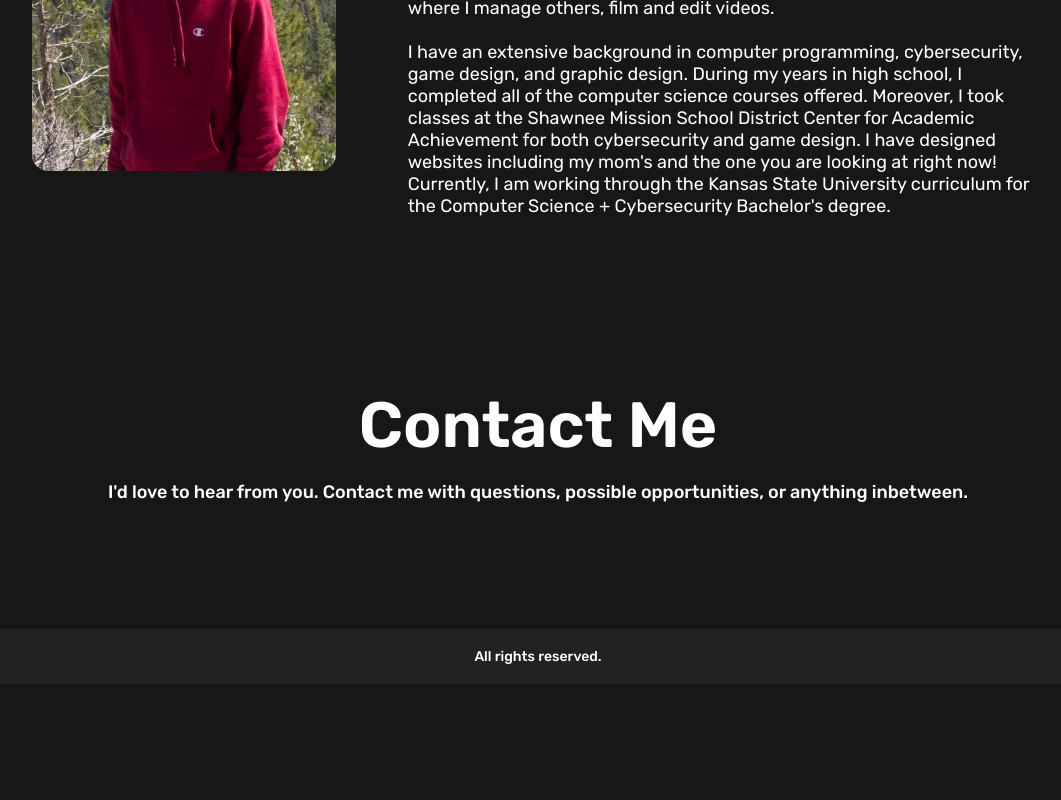
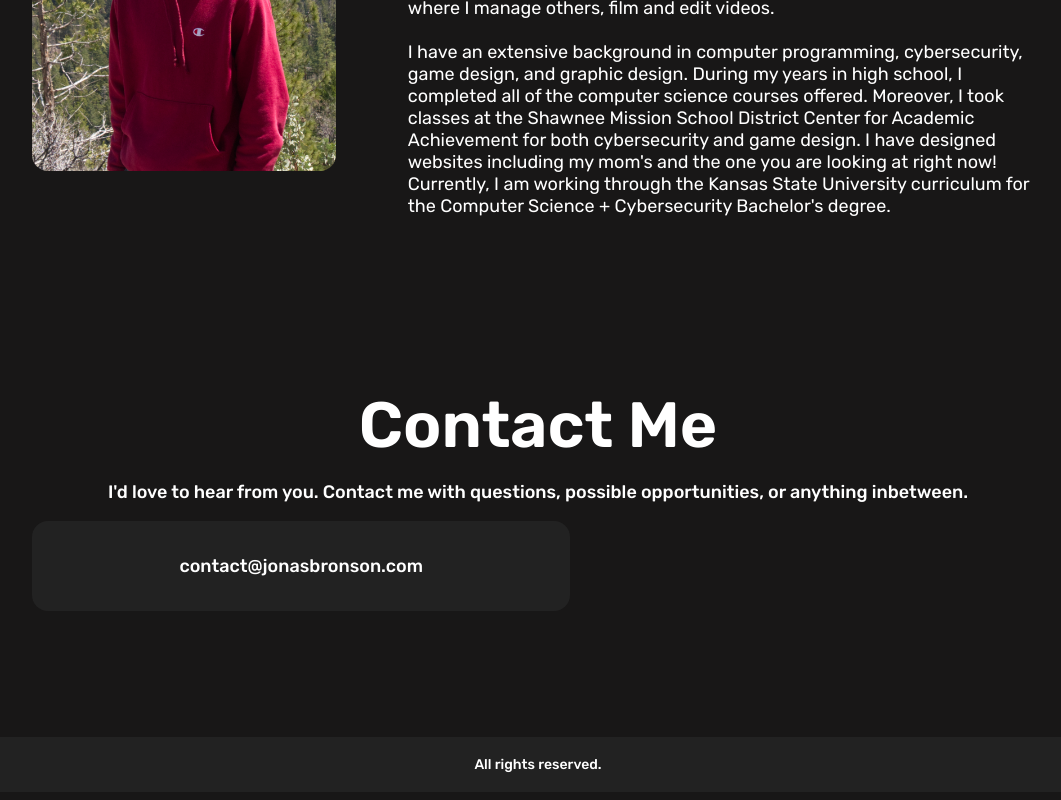
Before and after one commit to jonasbronson/jonasbronson-site, a React (Vite) app: page /#/ in a window 1280 px wide. Shown: the part 2295-3095 px from the top of the page, without its empty margins (102-1163 px from the left). Before the commit the page ends 2987 px from the top, so only its background shows below. Built offline with nearby package versions, Linux system fonts and the light colour scheme.

Commit message:
contact section added

```diff
--- a/package.json
+++ b/package.json
@@ -26,6 +26,6 @@
     "eslint-plugin-react-refresh": "^0.4.5",
     "react-router-dom": "^6.22.3",
     "typescript": "^5.2.2",
-    "vite": "^5.2.11"
+    "vite": "^5.4.0"
   }
 }
--- a/src/index.css
+++ b/src/index.css
@@ -219,6 +219,24 @@
   font-size: 1.125em;
   font-weight: 500;
   text-align: center;
+}
+
+.homeContactButton{
+  text-decoration: none;
+}
+
+.homeContactButtonContainer{
+  background-color: #222222;
+  border-radius: 1em;
+  padding: 1em;
+  transition: background-color 0.2s ease-in-out;
+  max-width: 50%;
+
+}
+
+.homeContactButtonContainer:hover{
+  cursor: pointer;
+  background-color: #3879cf;
 }
 
 /*-------------VIDEO-----------------*/
@@ -447,6 +465,10 @@
     background-color: #3879cf;
   }
 
+  .videoWorkImageContainer{
+    margin-bottom: 1em;
+  }
+
 }
 
 @media screen and (max-width: 1000px){
@@ -479,6 +501,10 @@
 
   .videoAccoladesPic{
     max-width: 100%;
+  }
+
+  .videoWorkImageContainer{
+    margin-bottom: 0;
   }
 
 }
--- a/src/pages/Home.tsx
+++ b/src/pages/Home.tsx
@@ -90,6 +90,11 @@ export default function Home(){
                 <div>
                     <h2 className="homeHeader">Contact Me</h2>
                     <p className="homeContactText">I'd love to hear from you. Contact me with questions, possible opportunities, or anything inbetween.</p>
+                    <a href="mailto:contact@jonasbronson.com" className="homeContactButton">
+                        <div className="homeContactButtonContainer">
+                            <p className="homeContactText">contact@jonasbronson.com</p>
+                        </div>
+                    </a>
                 </div>
                 <div>
 
```
Also changed, not shown: 1 other file (tests, documents, lock files or other folders).
